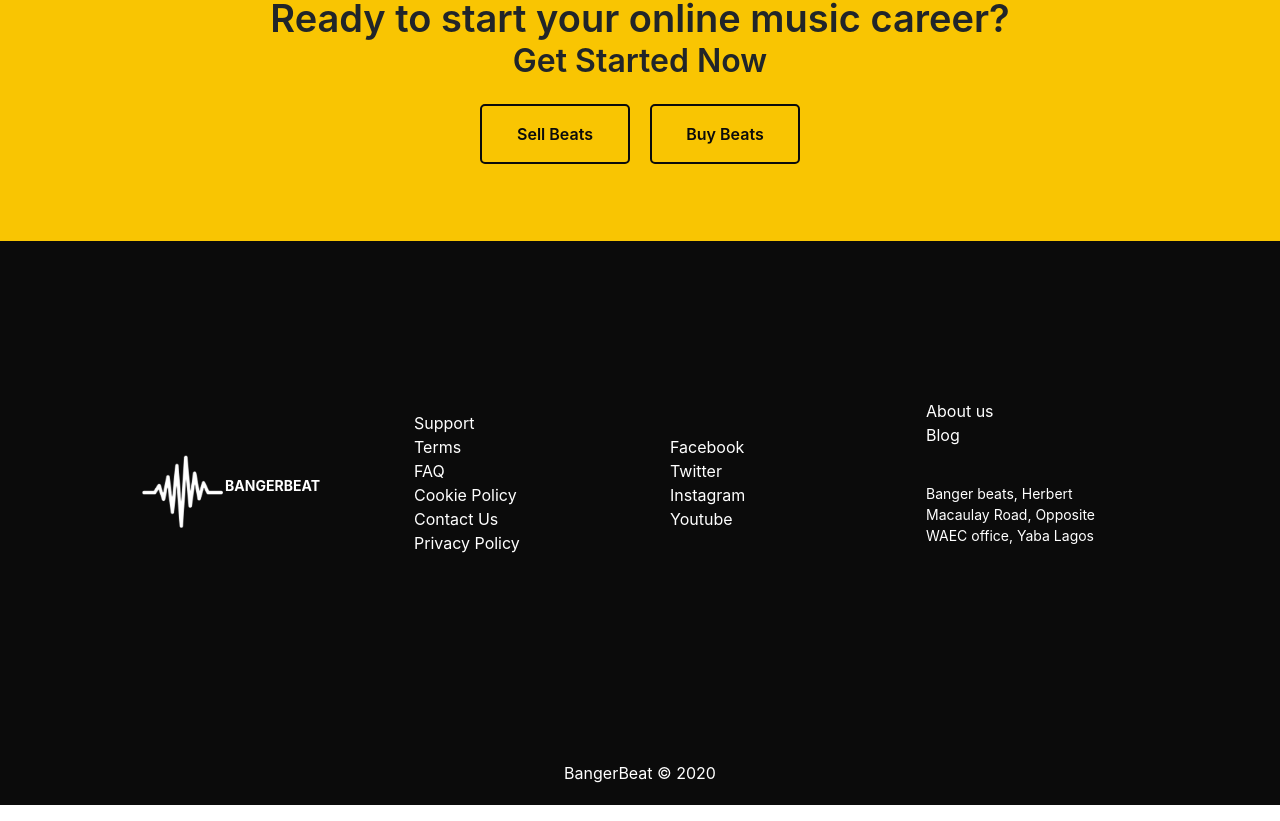
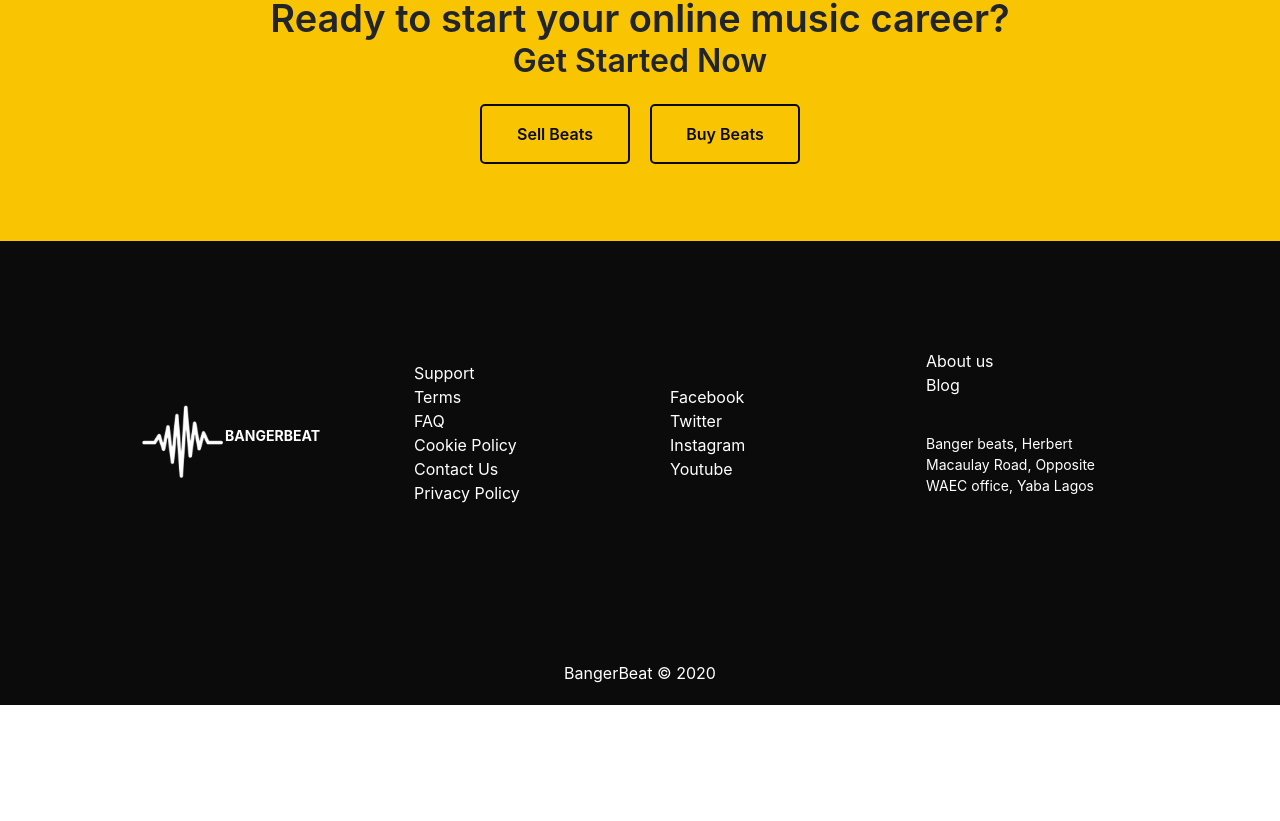
Before and after one commit to andela-tolotin/BangerBeat, a React (Create React App) app: page / in a window 1280 px wide. Shown: the part 2918-3739 px from the top of the page. After the commit the page ends 3639 px from the top, so only its background shows below. Built offline with nearby package versions, Linux system fonts and the light colour scheme.

Commit message:
fix copyright

```diff
--- a/src/assets/css/Home.css
+++ b/src/assets/css/Home.css
@@ -393,7 +393,7 @@
     width: 90%;
     margin: auto;
     display: flex !important;
-    min-height: 500px;
+    min-height: 400px;
     flex-direction: row;
     justify-content: space-evenly;
     align-items: center;
```
